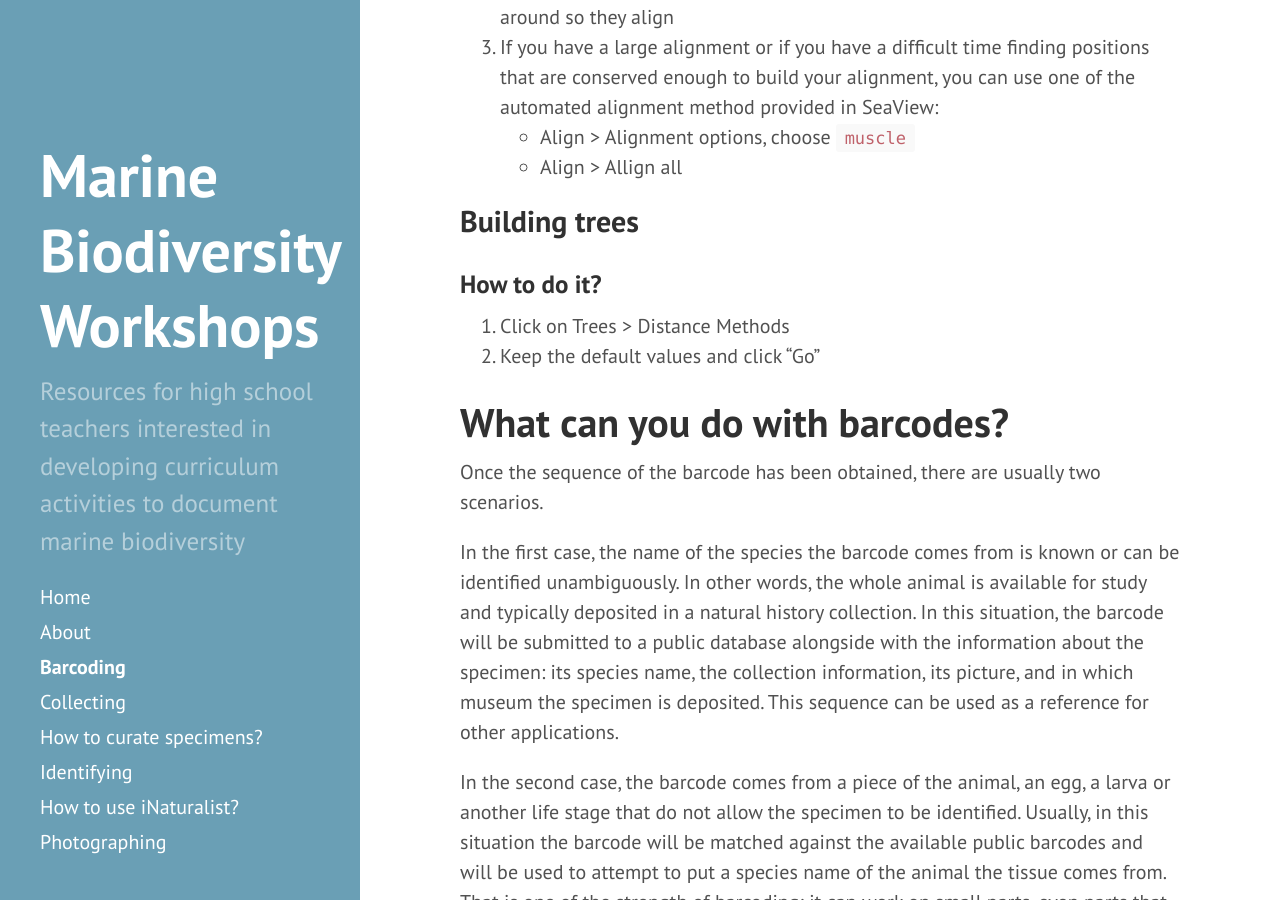
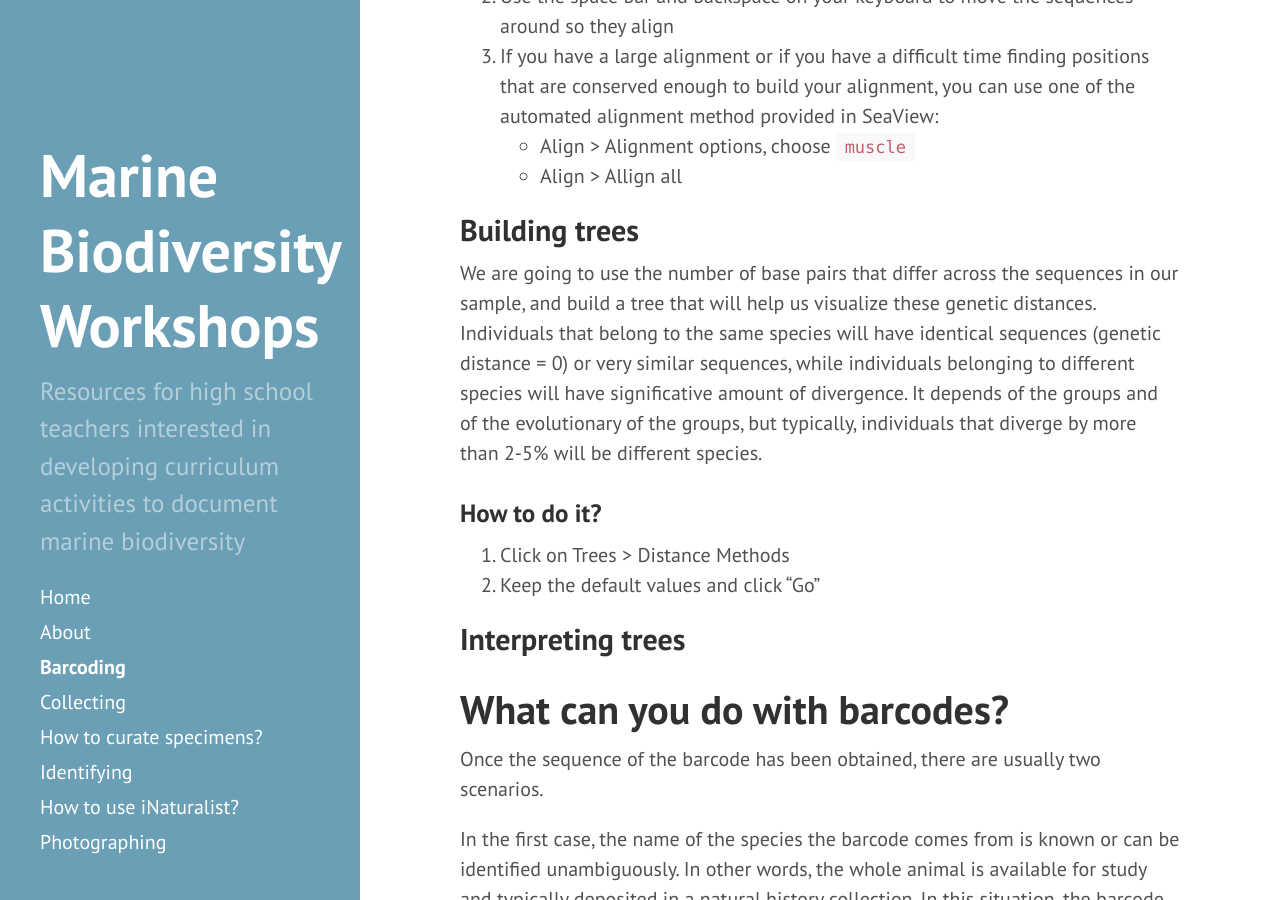
Before and after one commit to marine-diversity-workshops/marine-diversity-workshops.github.io, a Jekyll site: the page built from barcoding.md, in a window 1280 px wide and 900 px high, scrolled down 9012 px. Built offline with Jekyll 4.4.1, drawn with Linux system fonts in a browser that asks for light colours; nearby versions of some CDN libraries; some of the changed text lies outside the part shown.

Commit message:
start of tree building

```diff
--- a/barcoding.md
+++ b/barcoding.md
@@ -329,13 +332,24 @@ drawing here showing how alignment works
 Building trees
 --------------
 
-
-
+We are going to use the number of base pairs that differ across the sequences in
+our sample, and build a tree that will help us visualize these genetic
+distances.  Individuals that belong to the same species will have identical
+sequences (genetic distance = 0) or very similar sequences, while individuals
+belonging to different species will have significative amount of divergence. It
+depends of the groups and of the evolutionary of the groups, but typically,
+individuals that diverge by more than 2-5% will be different species.
 
 ### How to do it?
 
 1. Click on Trees > Distance Methods
 1. Keep the default values and click "Go"
+
+
+Interpreting trees
+------------------
+
+
 
 
 What can you do with barcodes?
```
Also changed, not shown: other parts of barcoding.md (+4 -1 lines).
